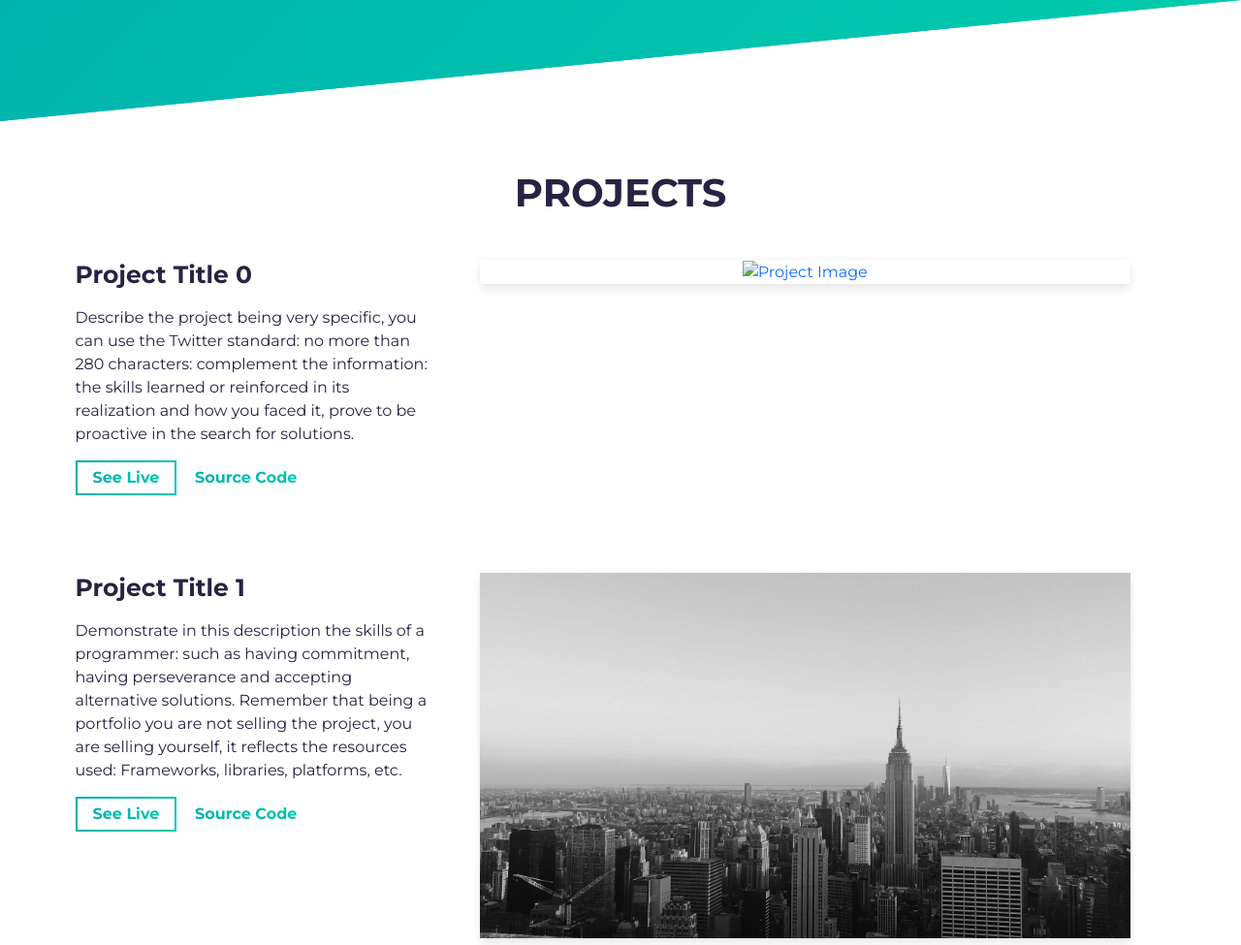
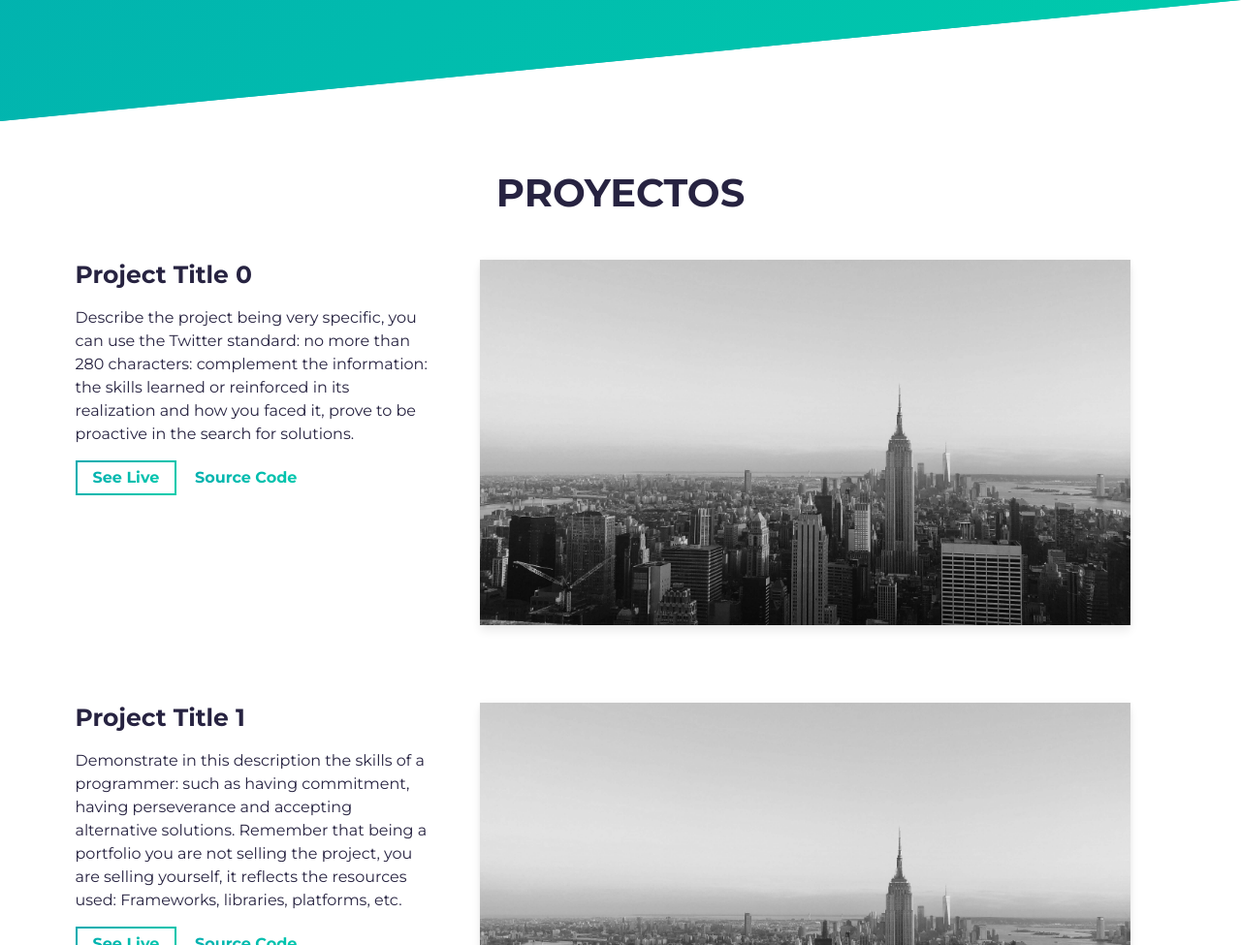
Before and after one commit to notSickboy/DiegoMtz.io, a website built with Parcel: page src/index.html in a window 1280 px wide. Shown: the part 1300-2275 px from the top of the page at 97% size. Built offline with nearby package versions, Linux system fonts and the light colour scheme; files whose address does not match are found by name.

Commit message:
Update index.html

```diff
--- a/src/index.html
+++ b/src/index.html
@@ -97,7 +97,7 @@
     <section id="projects">
       <div class="container">
         <div class="project-wrapper">
-          <h2 class="section-title dark-blue-text">Projects</h2>
+          <h2 class="section-title dark-blue-text">Proyectos</h2>
 
           <!-- Notice: each .row is a project -->
           <div class="row">
@@ -142,7 +142,7 @@
                     <img
                       alt="Project Image"
                       class="img-fluid"
-                      src="assets/project_0.jpg"
+                      src="assets/project.jpg"
                     />
                   </div>
                 </a>
```
